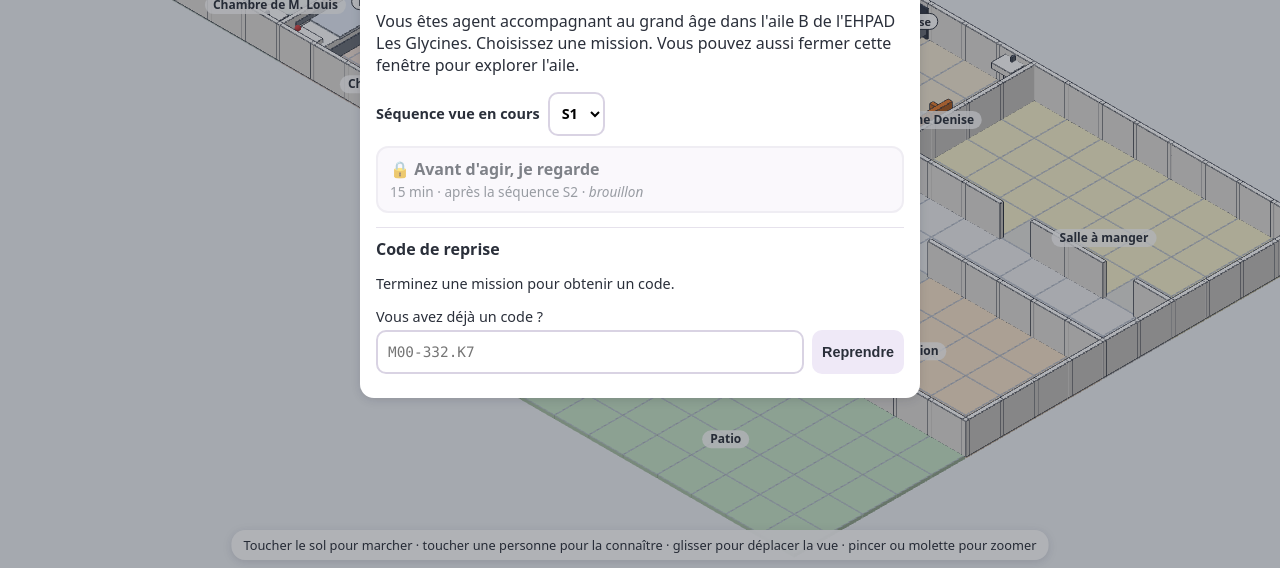
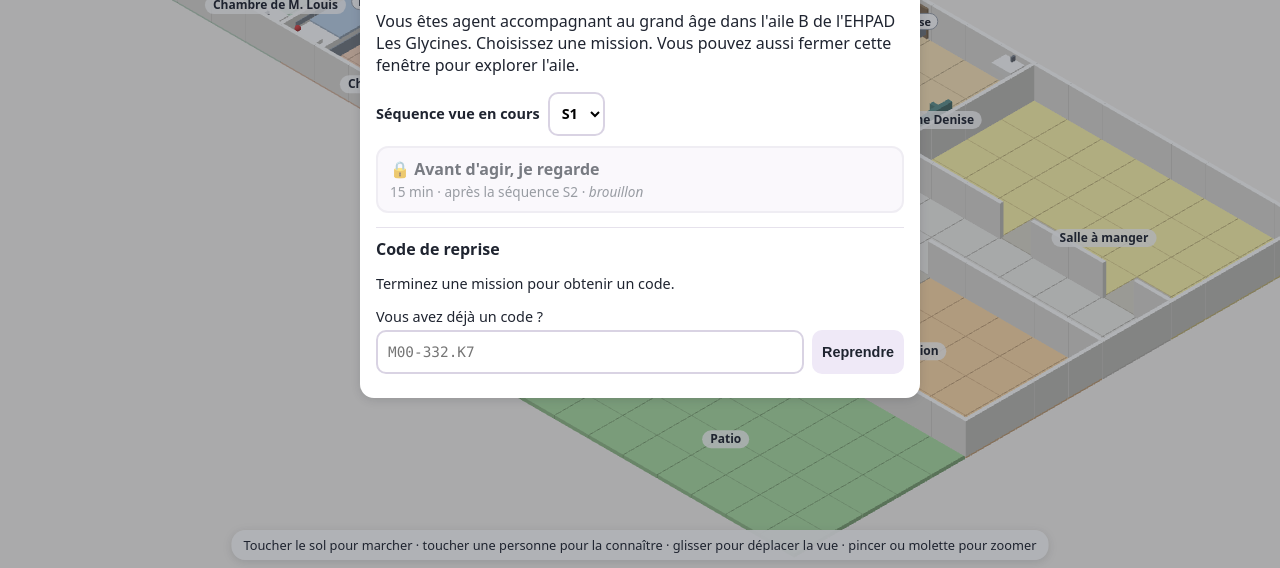
Before and after one commit to vigierAudrey/glycines-jeu, a website built with Vite: page index.html in a window 1280 px wide. Shown: the part 232-800 px from the top of the page. Built offline with nearby package versions, Linux system fonts and the light colour scheme.

Commit message:
Revert "Tâche G.1 : charte « Repères nets » appliquée au décor et à l'interface"
This reverts commit 11079625d802a21b5bbdb8b8c894623a8e5e1859.

```diff
--- a/content/lieux/aile-b.json
+++ b/content/lieux/aile-b.json
@@ -24,91 +24,91 @@
       "id": "chambre-rose",
       "nom": "Chambre de Mme Rose",
       "type": "chambre",
-      "couleur": "#ecd3d6",
+      "couleur": "#f4c2c2",
       "resident": "rose"
     },
     "K": {
       "id": "chambre-karim",
       "nom": "Chambre de M. Karim",
       "type": "chambre",
-      "couleur": "#d4dfef",
+      "couleur": "#c8d8f0",
       "resident": "karim"
     },
     "Y": {
       "id": "chambre-yvette",
       "nom": "Chambre de Mme Yvette",
       "type": "chambre",
-      "couleur": "#e5dcf0",
+      "couleur": "#e6d3f2",
       "resident": "yvette"
     },
     "D": {
       "id": "chambre-denise",
       "nom": "Chambre de Mme Denise",
       "type": "chambre",
-      "couleur": "#eee4cf",
+      "couleur": "#f7e1b5",
       "resident": "denise"
     },
     "L": {
       "id": "chambre-louis",
       "nom": "Chambre de M. Louis",
       "type": "chambre",
-      "couleur": "#d8e8e1",
+      "couleur": "#cfe8d6",
       "resident": "louis"
     },
     "A": {
       "id": "chambre-andre",
       "nom": "Chambre de M. André",
       "type": "chambre",
-      "couleur": "#ebdad0",
+      "couleur": "#f2d0b8",
       "resident": "andre"
     },
     "M": {
       "id": "salle-a-manger",
       "nom": "Salle à manger",
       "type": "collectif",
-      "couleur": "#f2ecc8"
+      "couleur": "#fff1a8"
     },
     "N": {
       "id": "salon",
       "nom": "Salon et animation",
       "type": "collectif",
-      "couleur": "#f2dec6"
+      "couleur": "#ffd6a5"
     },
     "I": {
       "id": "poste-de-soins",
       "nom": "Poste de soins",
       "type": "service",
-      "couleur": "#cce5ef"
+      "couleur": "#b9e3f0"
     },
     "E": {
       "id": "reserve",
       "nom": "Réserve",
       "type": "service",
-      "couleur": "#dedddb"
+      "couleur": "#d9d4cc"
     },
     "H": {
       "id": "local-menage",
       "nom": "Local ménage",
       "type": "service",
-      "couleur": "#d5d3e6"
+      "couleur": "#c9c2e0"
     },
     "C": {
       "id": "couloir",
       "nom": "Couloir",
       "type": "circulation",
-      "couleur": "#e8e9ea"
+      "couleur": "#ecebe6"
     },
     "P": {
       "id": "patio",
       "nom": "Patio",
       "type": "exterieur",
-      "couleur": "#c3dfc3"
+      "couleur": "#a8d8a0"
     },
     "p": {
       "id": "porte",
       "nom": "Porte",
       "type": "porte",
-      "couleur": "#ddddd9"
+      "couleur": "#d8d4c8"
     }
   },
   "meubles_note": "Chaque meuble est posé sur une case (colonne, rangée) et tourné « vers » nord, sud, est ou ouest. Le lit occupe 2 cases : la tête de lit sur la case indiquée, les pieds vers la direction. La sonnette se pose sur la tête du lit.",
--- a/content/personnages/personnel.json
+++ b/content/personnages/personnel.json
@@ -1,7 +1,7 @@
 {
   "note": "Métiers présents dans l'aile B. Les prénoms sont fictifs et modifiables. La couleur de tenue sert à reconnaître le métier d'un coup d'œil, sur ordinateur comme sur téléphone.",
   "personnel": [
-    { "id": "joueur", "prenom": "Vous", "metier": "Agent accompagnant au grand âge", "sigle": "AAGA", "tenue": "#5b3fa0", "zone_habituelle": "couloir", "joueur": true },
+    { "id": "joueur", "prenom": "Vous", "metier": "Agent accompagnant au grand âge", "sigle": "AAGA", "tenue": "#7b5ea7", "zone_habituelle": "couloir", "joueur": true },
     { "id": "infirmiere", "prenom": "Claire", "metier": "Infirmière", "sigle": "IDE", "tenue": "#3d7cc9", "zone_habituelle": "poste-de-soins" },
     { "id": "aide-soignante", "prenom": "Nadia", "metier": "Aide-soignante", "sigle": "AS", "tenue": "#3fa66b", "zone_habituelle": "couloir" },
     { "id": "cadre", "prenom": "M. Lemoine", "metier": "Cadre de santé", "sigle": "Cadre", "tenue": "#2f3e4e", "zone_habituelle": "poste-de-soins" },
--- a/src/scene3d/charte.ts
+++ /dev/null
@@ -1,76 +0,0 @@
-// Charte visuelle « Repères nets » (choisie par Audrey, voir docs/DECISIONS.md D-020) :
-// fond gris bleuté, murs blancs, contours foncés comme un dessin, objets importants en couleurs franches.
-// Toutes les couleurs du décor 3D sont ici : changer de charte = changer ce fichier (et src/style.css pour l'interface).
-
-import * as THREE from 'three';
-
-export const CHARTE = {
-  fond: '#eef1f5',
-  contour: '#2a2f3a', // traits des murs, des meubles et des personnages
-  joint: '#b4bccb', // traits entre les cases du sol, plus discrets
-  mur: '#ffffff',
-  // Meubles
-  blanc: '#ffffff',
-  drap: '#dfe6f1',
-  metal: '#8e97a6',
-  cadreLit: '#3d4656',
-  fauteuil: '#e07a2e', // orange : un objet qu'on doit remarquer (freins, transferts)
-  chrome: '#6d7684',
-  sonnette: '#d64545',
-  // Personnages
-  peau: '#e2b48c',
-  tenueResident: '#ffffff',
-} as const;
-
-const materiauContour = new THREE.LineBasicMaterial({ color: CHARTE.contour });
-const materiauJoint = new THREE.LineBasicMaterial({ color: CHARTE.joint });
-
-/**
- * Dessine les arêtes d'une même forme posée à plusieurs endroits (murs, cases du sol) en UN seul objet :
- * la carte graphique trace tous les traits d'un coup, ce qui reste léger sur téléphone.
- * `seulementLeDessus` ne garde que les arêtes du haut (pour les cases du sol).
- */
-export function aretesGroupees(forme: THREE.BufferGeometry, matrices: THREE.Matrix4[], discret = false, seulementLeDessus = false): THREE.LineSegments {
-  const aretes = new THREE.EdgesGeometry(forme);
-  const source = aretes.getAttribute('position');
-  const haut = forme.boundingBox ?? (forme.computeBoundingBox(), forme.boundingBox!);
-  const points: number[] = [];
-  const a = new THREE.Vector3();
-  const b = new THREE.Vector3();
-  for (const matrice of matrices) {
-    for (let i = 0; i < source.count; i += 2) {
-      a.fromBufferAttribute(source, i);
-      b.fromBufferAttribute(source, i + 1);
-      if (seulementLeDessus && (a.y < haut.max.y - 1e-4 || b.y < haut.max.y - 1e-4)) continue;
-      a.applyMatrix4(matrice);
-      b.applyMatrix4(matrice);
-      points.push(a.x, a.y, a.z, b.x, b.y, b.z);
-    }
-  }
-  const geometrie = new THREE.BufferGeometry();
-  geometrie.setAttribute('position', new THREE.Float32BufferAttribute(points, 3));
-  return new THREE.LineSegments(geometrie, discret ? materiauJoint : materiauContour);
-}
-
-/** Ajoute un contour foncé aux arêtes de chaque boîte d'un objet (meubles). */
-export function contourner(objet: THREE.Object3D): void {
-  const maillages: THREE.Mesh[] = [];
-  objet.traverse((o) => {
-    if (o instanceof THREE.Mesh && o.geometry instanceof THREE.BoxGeometry) maillages.push(o);
-  });
-  for (const m of maillages) m.add(new THREE.LineSegments(new THREE.EdgesGeometry(m.geometry), materiauContour));
-}
-
-/**
- * Contour d'une forme arrondie (personnage) : on dessine derrière elle une copie un peu plus grosse,
- * foncée et vue « de l'intérieur ». Il n'en dépasse qu'un liseré, comme un trait de crayon.
- */
-const materiauLisere = new THREE.MeshBasicMaterial({ color: CHARTE.contour, side: THREE.BackSide });
-export function lisere(maillage: THREE.Mesh, epaisseur = 0.035): THREE.Mesh {
-  const copie = new THREE.Mesh(maillage.geometry, materiauLisere);
-  copie.position.copy(maillage.position);
-  maillage.geometry.computeBoundingSphere();
-  const rayon = maillage.geometry.boundingSphere!.radius;
-  copie.scale.setScalar(1 + epaisseur / rayon);
-  return copie;
-}
--- a/src/scene3d/construireAile.ts
+++ b/src/scene3d/construireAile.ts
@@ -4,7 +4,6 @@
 import * as THREE from 'three';
 import { CSS2DObject } from 'three/addons/renderers/CSS2DRenderer.js';
 import type { PlanCalcule } from '../regles/plan';
-import { aretesGroupees, CHARTE } from './charte';
 
 const EPAISSEUR_SOL = 0.1;
 const HAUTEUR_MUR = 0.9; // murs bas, « coupés » : on voit l'intérieur des pièces comme sur une maquette
@@ -18,14 +17,12 @@ export function construireAile(plan: PlanCalcule): THREE.Group {
   // Une « instance » par case : la carte graphique dessine toutes les cases d'une zone en une seule fois.
   const geometrieCase = new THREE.BoxGeometry(0.98, EPAISSEUR_SOL, 0.98);
   const matrice = new THREE.Matrix4();
-  const matricesSol: THREE.Matrix4[] = [];
   for (const zone of plan.zones) {
     const sols = new THREE.InstancedMesh(geometrieCase, new THREE.MeshLambertMaterial({ color: zone.couleur }), zone.cases.length);
     sols.name = `sol-${zone.id}`;
     zone.cases.forEach((c, i) => {
       matrice.makeTranslation(c.colonne + 0.5, -EPAISSEUR_SOL / 2, c.rangee + 0.5);
       sols.setMatrixAt(i, matrice);
-      matricesSol.push(matrice.clone());
     });
     aile.add(sols);
 
@@ -36,24 +33,17 @@ export function construireAile(plan: PlanCalcule): THREE.Group {
 
   // ---------- Murs ----------
   const geometrieMur = new THREE.BoxGeometry(1 + EPAISSEUR_MUR, HAUTEUR_MUR, EPAISSEUR_MUR);
-  const murs = new THREE.InstancedMesh(geometrieMur, new THREE.MeshLambertMaterial({ color: CHARTE.mur }), plan.murs.length);
+  const murs = new THREE.InstancedMesh(geometrieMur, new THREE.MeshLambertMaterial({ color: '#fbfaf7' }), plan.murs.length);
   murs.name = 'murs';
   const quartDeTour = new THREE.Quaternion().setFromAxisAngle(new THREE.Vector3(0, 1, 0), Math.PI / 2);
   const sansRotation = new THREE.Quaternion();
   const unite = new THREE.Vector3(1, 1, 1);
-  const matricesMurs: THREE.Matrix4[] = [];
   plan.murs.forEach((m, i) => {
     const rotation = m.orientation === 'le-long-de-z' ? quartDeTour : sansRotation;
     matrice.compose(new THREE.Vector3(m.x, HAUTEUR_MUR / 2, m.z), rotation, unite);
     murs.setMatrixAt(i, matrice);
-    matricesMurs.push(matrice.clone());
   });
   aile.add(murs);
-
-  // ---------- Contours (charte « Repères nets ») ----------
-  // Traits foncés sur les arêtes des murs, traits discrets entre les cases du sol.
-  aile.add(aretesGroupees(geometrieMur, matricesMurs));
-  aile.add(aretesGroupees(geometrieCase, matricesSol, true, true));
 
   return aile;
 }
--- a/src/scene3d/creerScene.ts
+++ b/src/scene3d/creerScene.ts
@@ -9,7 +9,6 @@
 import * as THREE from 'three';
 import { OrbitControls } from 'three/addons/controls/OrbitControls.js';
 import { CSS2DRenderer } from 'three/addons/renderers/CSS2DRenderer.js';
-import { CHARTE } from './charte';
 
 // Hauteur de la caméra : 35,26° au-dessus du sol donne une vraie vue isométrique.
 const ELEVATION = THREE.MathUtils.degToRad(35.264);
@@ -51,7 +50,7 @@ export interface Theatre {
 
 export function creerTheatre(conteneur: HTMLElement, centre: THREE.Vector3, tailleDuPlan: number): Theatre {
   const scene = new THREE.Scene();
-  scene.background = new THREE.Color(CHARTE.fond);
+  scene.background = new THREE.Color('#f6f3ee');
 
   // Moteur de rendu WebGL. On limite la densité de pixels à 2 : au-delà, les téléphones chauffent sans gain visible.
   const rendu = new THREE.WebGLRenderer({ antialias: true });
--- a/src/scene3d/meubles.ts
+++ b/src/scene3d/meubles.ts
@@ -9,20 +9,19 @@
 import * as THREE from 'three';
 import type { Direction, TypeMeuble } from '../contenu/types';
 import type { PlanCalcule } from '../regles/plan';
-import { CHARTE, contourner } from './charte';
 
 // Rotation autour de l'axe vertical pour tourner un modèle « vers le sud » dans chaque direction.
 const ROTATION: Record<Direction, number> = { sud: 0, est: Math.PI / 2, nord: Math.PI, ouest: -Math.PI / 2 };
 
 // Matériaux partagés entre tous les meubles : moins de travail pour la carte graphique.
 const matiere = (couleur: string) => new THREE.MeshLambertMaterial({ color: couleur });
-const BLANC = matiere(CHARTE.blanc);
-const DRAP = matiere(CHARTE.drap);
-const METAL = matiere(CHARTE.metal);
-const BOIS = matiere(CHARTE.cadreLit);
-const TISSU = matiere(CHARTE.fauteuil);
-const CHROME = matiere(CHARTE.chrome);
-const ROUGE = matiere(CHARTE.sonnette);
+const BLANC = matiere('#fbfbfa');
+const DRAP = matiere('#b9cde3');
+const METAL = matiere('#9aa5b1');
+const BOIS = matiere('#9b8468');
+const TISSU = matiere('#5f8f8a');
+const CHROME = matiere('#7d8590');
+const ROUGE = matiere('#d64545');
 
 /** Ajoute à un groupe une boîte de taille (largeur, hauteur, profondeur) centrée au point (x, y, z). */
 function boite(groupe: THREE.Group, materiau: THREE.Material, [l, h, p]: number[], [x, y, z]: number[]): void {
@@ -70,7 +69,6 @@ export function construireMeubles(plan: PlanCalcule): THREE.Group {
     const modele = new THREE.Group();
     modele.name = `meuble-${meuble.type}`;
     MODELES[meuble.type](modele);
-    contourner(modele);
     modele.position.set(meuble.colonne + 0.5, 0, meuble.rangee + 0.5);
     modele.rotation.y = ROTATION[meuble.vers];
     groupe.add(modele);
--- a/src/scene3d/personnages.ts
+++ b/src/scene3d/personnages.ts
@@ -6,11 +6,10 @@ import * as THREE from 'three';
 import type { MembrePersonnel, Resident } from '../contenu/types';
 import { positionDansZone, trouverZone, type PlanCalcule } from '../regles/plan';
 import { etiquette } from './construireAile';
-import { CHARTE, lisere } from './charte';
 
 const corps = new THREE.CapsuleGeometry(0.22, 0.6, 4, 12);
 const tete = new THREE.SphereGeometry(0.17, 16, 12);
-const peau = new THREE.MeshLambertMaterial({ color: CHARTE.peau });
+const peau = new THREE.MeshLambertMaterial({ color: '#e9c9a8' });
 
 function figurine(couleur: string, texte: string, classe: string): THREE.Group {
   const groupe = new THREE.Group();
@@ -18,8 +17,7 @@ function figurine(couleur: string, texte: string, classe: string): THREE.Group {
   c.position.y = 0.52;
   const t = new THREE.Mesh(tete, peau);
   t.position.y = 1.08;
-  // Un liseré foncé autour du corps et de la tête, comme les contours des meubles.
-  groupe.add(c, t, lisere(c), lisere(t), etiquette(texte, classe, new THREE.Vector3(0, 1.45, 0)));
+  groupe.add(c, t, etiquette(texte, classe, new THREE.Vector3(0, 1.45, 0)));
   return groupe;
 }
 
@@ -39,7 +37,7 @@ export function placerPersonnages(plan: PlanCalcule, residents: Resident[], pers
     groupe.add(objet);
   };
 
-  for (const r of residents) poser(figurine(CHARTE.tenueResident, `${r.civilite} ${r.nom}`, 'etiquette-resident'), r.id, r.chambre);
+  for (const r of residents) poser(figurine('#f1efe9', `${r.civilite} ${r.nom}`, 'etiquette-resident'), r.id, r.chambre);
   for (const p of personnel) {
     const classe = p.joueur ? 'etiquette-joueur' : 'etiquette-personnel';
     poser(figurine(p.tenue, p.joueur ? 'Vous' : p.sigle, classe), p.id, p.zone_habituelle);
--- a/src/style.css
+++ b/src/style.css
@@ -2,9 +2,8 @@
    cibles tactiles de 44 px minimum, texte lisible sur téléphone, contraste suffisant. */
 
 :root {
-  /* Charte « Repères nets » (D-020) : accent violet franc, encre foncée, fond gris bleuté. */
-  --violet: #5b3fa0;
-  --encre: #2a2f3a;
+  --violet: #7b5ea7;
+  --encre: #1f2430;
   --fond-panneau: rgba(255, 255, 255, 0.94);
   --ombre: 0 2px 10px rgba(31, 36, 48, 0.15);
   font-family: system-ui, -apple-system, 'Segoe UI', Roboto, Arial, sans-serif;
@@ -17,7 +16,7 @@ html, body {
   margin: 0;
   height: 100%;
   overflow: hidden;
-  background: #eef1f5;
+  background: #f6f3ee;
   overscroll-behavior: none;
 }
 
@@ -55,7 +54,7 @@ html, body {
   background: var(--encre);
   color: #fff;
 }
-.etiquette-resident { background: #fff; color: var(--encre); border: 1.5px solid var(--encre); }
+.etiquette-resident { background: #fff; color: var(--encre); border: 1px solid #9aa0aa; }
 .etiquette-joueur { background: var(--violet); }
 
 /* Densité : quand la vue est petite, on masque d'abord les noms des chambres
@@ -218,9 +217,9 @@ html, body {
   background: var(--violet);
   color: #fff;
 }
-.bouton--principal:hover:not(:disabled) { background: #4a3285; }
+.bouton--principal:hover:not(:disabled) { background: #664b8f; }
 .bouton--mission { background: var(--violet); color: #fff; }
-.bouton--mission:hover { background: #4a3285; }
+.bouton--mission:hover { background: #664b8f; }
 
 /* Panneau d'étape, en bas de l'écran. */
 .panneau {
```
Also changed, not shown: docs/ARCHITECTURE.md (+1 -3 lines), docs/DECISIONS.md (+0 -7 lines), docs/JOURNAL.md (+0 -6 lines), docs/ROADMAP.md (+2 -3 lines), index.html (+1 -1 lines), public/manifest.webmanifest.
